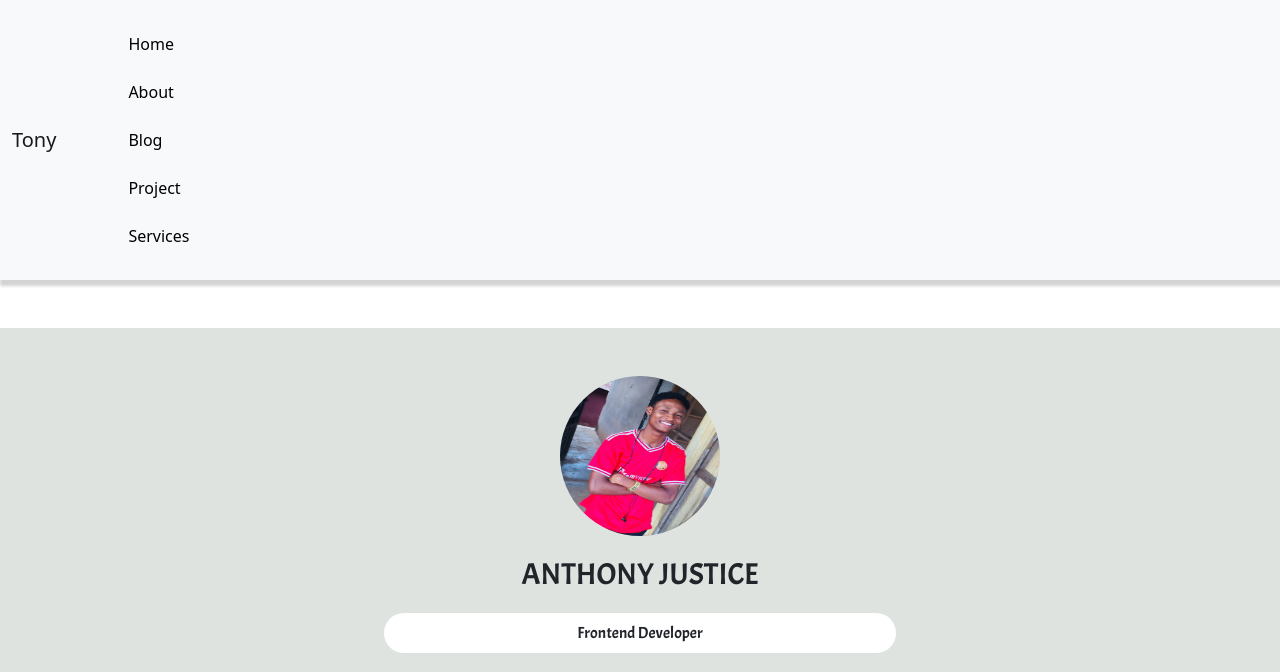
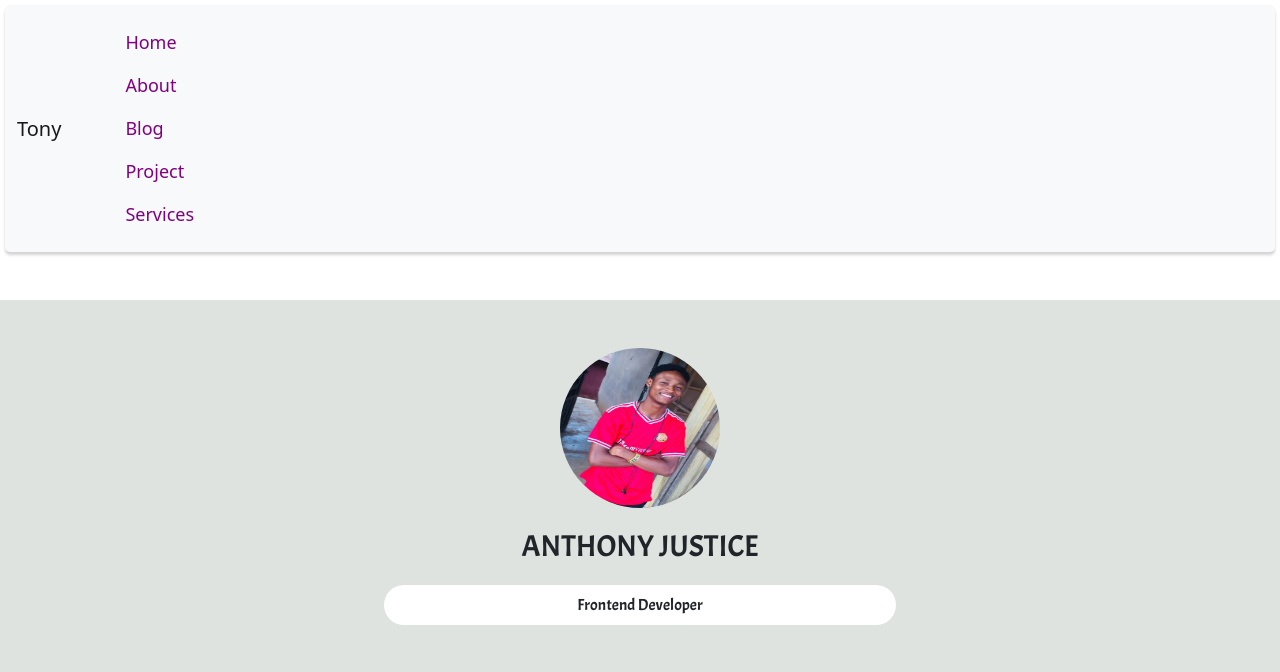
Before and after one commit to AnthonyJustice819/Tonyjay, a plain HTML site: page index.html in a window 1280 px wide. Shown: the top 672 px of the page. Drawn offline with nearby package versions, Linux system fonts and the light colour scheme; a web font is replaced by a local one.

Commit message:
edited the navbar

```diff
--- a/index.html
+++ b/index.html
@@ -44,7 +44,7 @@
       </button>
       <div class="collapse navbar-collapse" id="navbarSupportedContent">
 
-        <div class="navbar-list">
+        <div class="list">
 
         <ul>
           <a href="j.html">
--- a/style.css
+++ b/style.css
@@ -56,9 +56,11 @@ body{
 }
 
 .navbar{
-  box-shadow: 3px 3px 3px 3px lightgrey;
+  box-shadow: 0 3px 3px 0 lightgrey;
   position: sticky;
   background: purple;
+  margin: 5px;
+  border-radius: 5px;
 }
 
 .navbar-toggler {
@@ -129,17 +131,24 @@ body{
     background-color:purple;
 }
 
-.navbar-list li{
-  color: black;
-  margin: 3vh;
+.list li{
+  margin: 2vh;
+  font-size: 18px;
 }
 
-.navbar-list a{
+.list a{
   text-decoration: none;
+  color: purple;
 }
-.navbar-list a:hover{
-  color:purple;
+
+.list a:active{
+  color: black;
 }
+
+.list a:hover{
+  color:red;
+}
+
 
 
 
```
